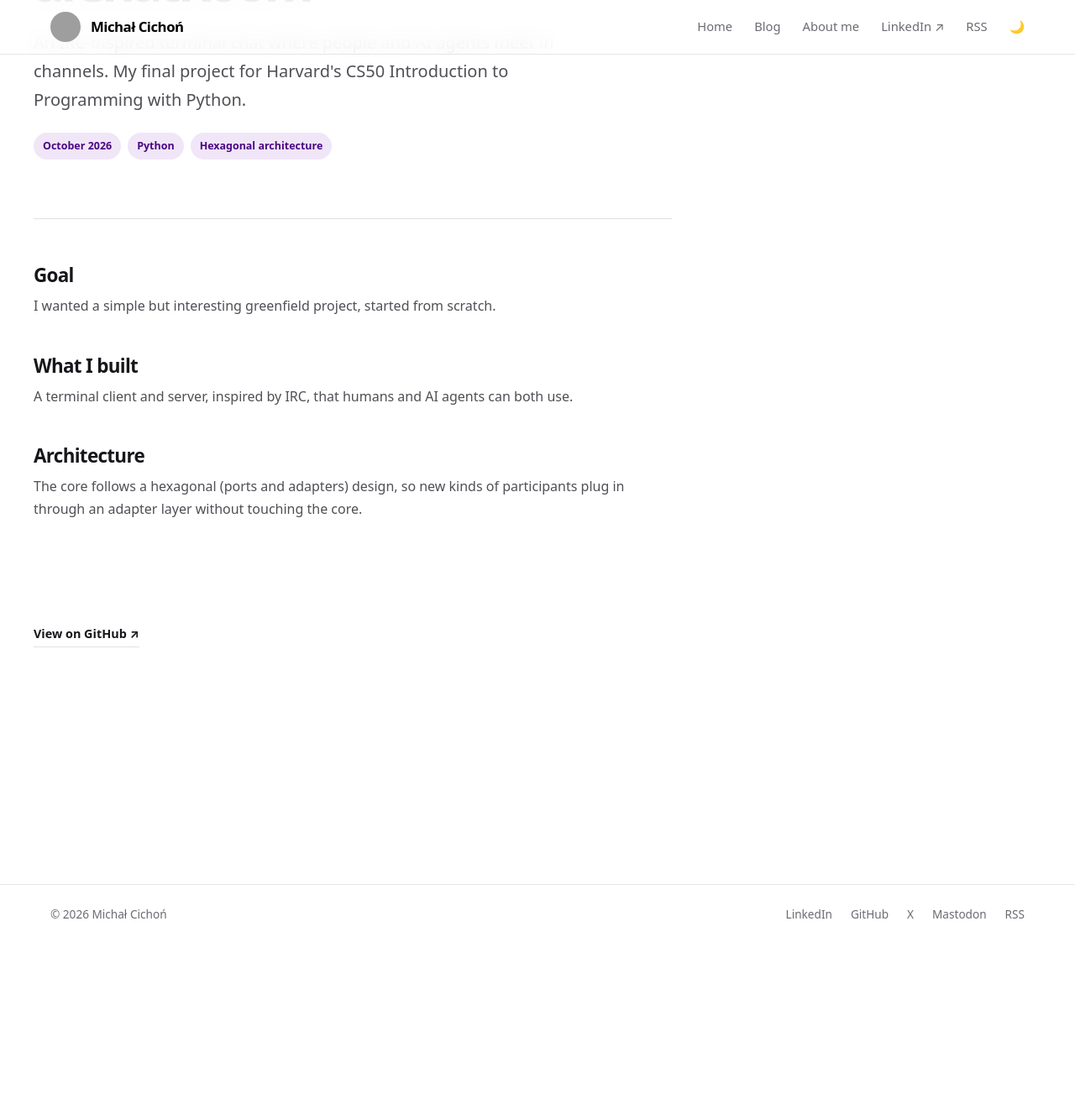
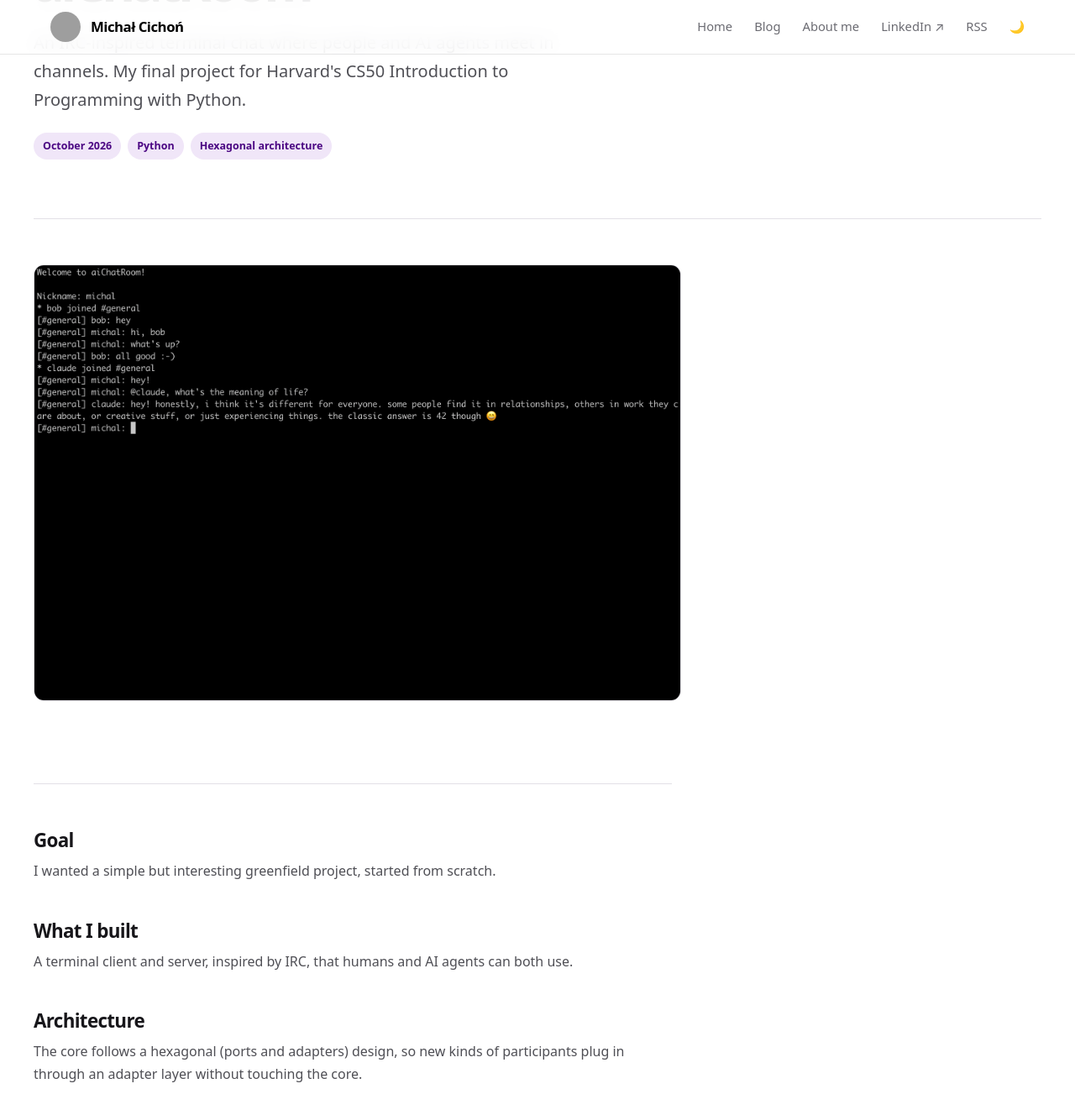
Before and after one commit to michalcichon/michalcichon.github.io, a Jekyll site: the page built from _case_studies/ai-chat-room.md, in a window 1280 px wide and 1400 px high, scrolled down 268 px. Shown: the top 1328 px of the window at 84% size. Built offline with Jekyll 4.4.1, drawn with Linux system fonts in a browser that asks for light colours; grey boxes are pictures that could not be loaded.

Commit message:
Add optional images to case studies (#65)

```diff
--- a/_case_studies/ai-chat-room.md
+++ b/_case_studies/ai-chat-room.md
@@ -9,6 +9,9 @@ links:
   - title: View on GitHub
     url: https://github.com/michalcichon/ai-chat-room
     external: true
+images:
+  - src: /assets/case-studies/ai-chat-room/ai-chat-room.png
+    alt: aiChatRoom terminal chat with people and AI agents in a channel
 ---
 ## Goal
 I wanted a simple but interesting greenfield project, started from scratch.
--- a/_layouts/case-study.html
+++ b/_layouts/case-study.html
@@ -13,6 +13,11 @@ layout: default
       </div>
     </div>
   </div>
+  {% if page.images %}
+  <section class="case-shots">
+    {% for i in page.images %}<img src="{{ i.src | relative_url }}" alt="{{ i.alt }}" loading="lazy">{% endfor %}
+  </section>
+  {% endif %}
   <section class="case-body">{{ content }}</section>
   {% if page.links %}
   <section class="about-nosep">
--- a/css/main.css
+++ b/css/main.css
@@ -1824,3 +1824,7 @@ html[data-theme="dark"] [data-tag="tools"] { --tag-bg: #4d1f1f; --tag-fg: #fecac
 .case-body p, .case-body li { color: var(--a-body); }
 .case-body ul { padding-left: 1.2em; }
 .case-body li { margin-bottom: .4em; }
+
+/* Optional screenshots on case study pages */
+.case-shots { display: flex; flex-wrap: wrap; gap: 1rem; align-items: flex-start; margin: 0 0 2rem; }
+.case-shots img { max-width: 100%; max-height: 520px; width: auto; height: auto; border-radius: 12px; border: 1px solid var(--a-line, rgba(128,128,128,.25)); }
```
Also changed, not shown: assets/case-studies/ai-chat-room/ai-chat-room.png (added), css/main.min.css.
